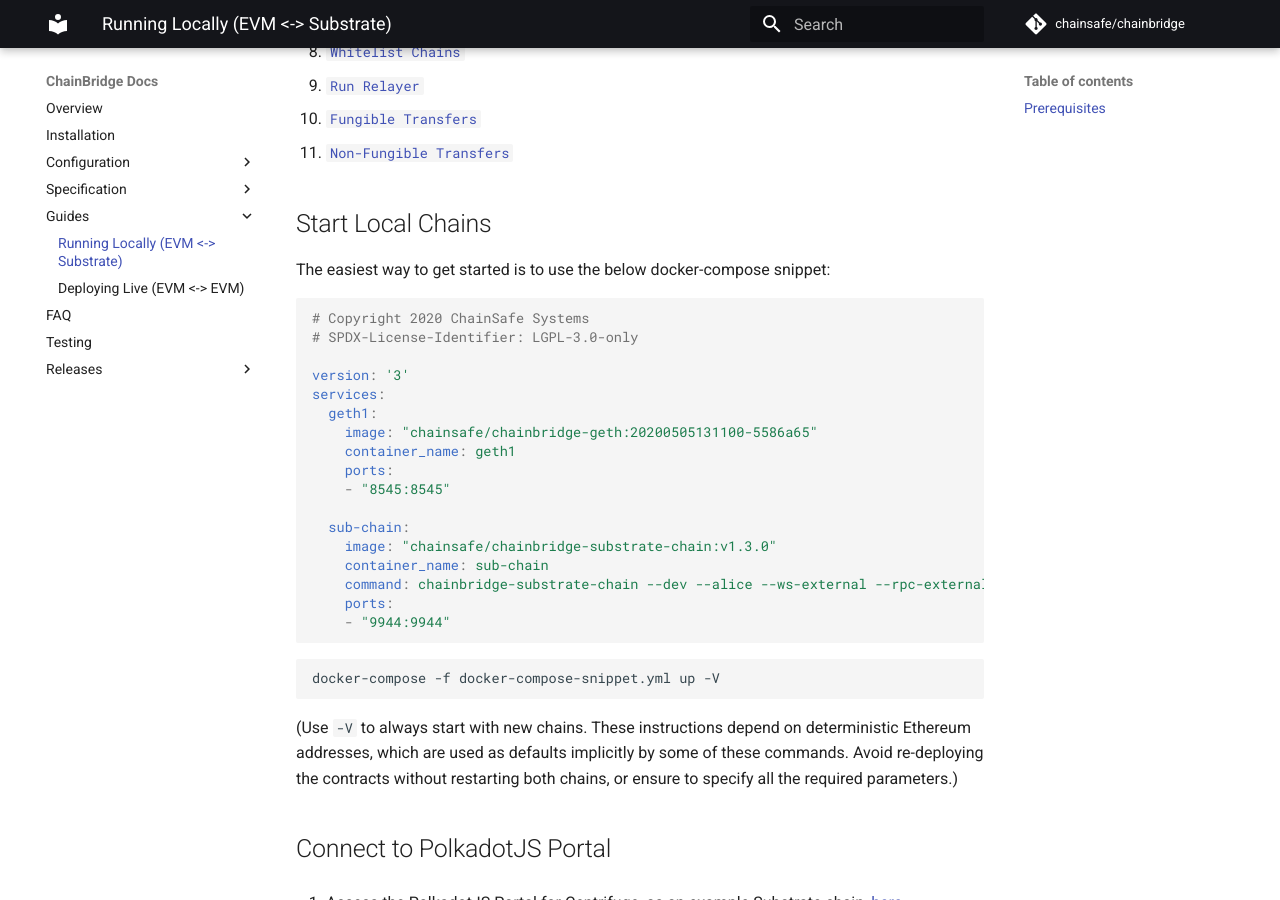
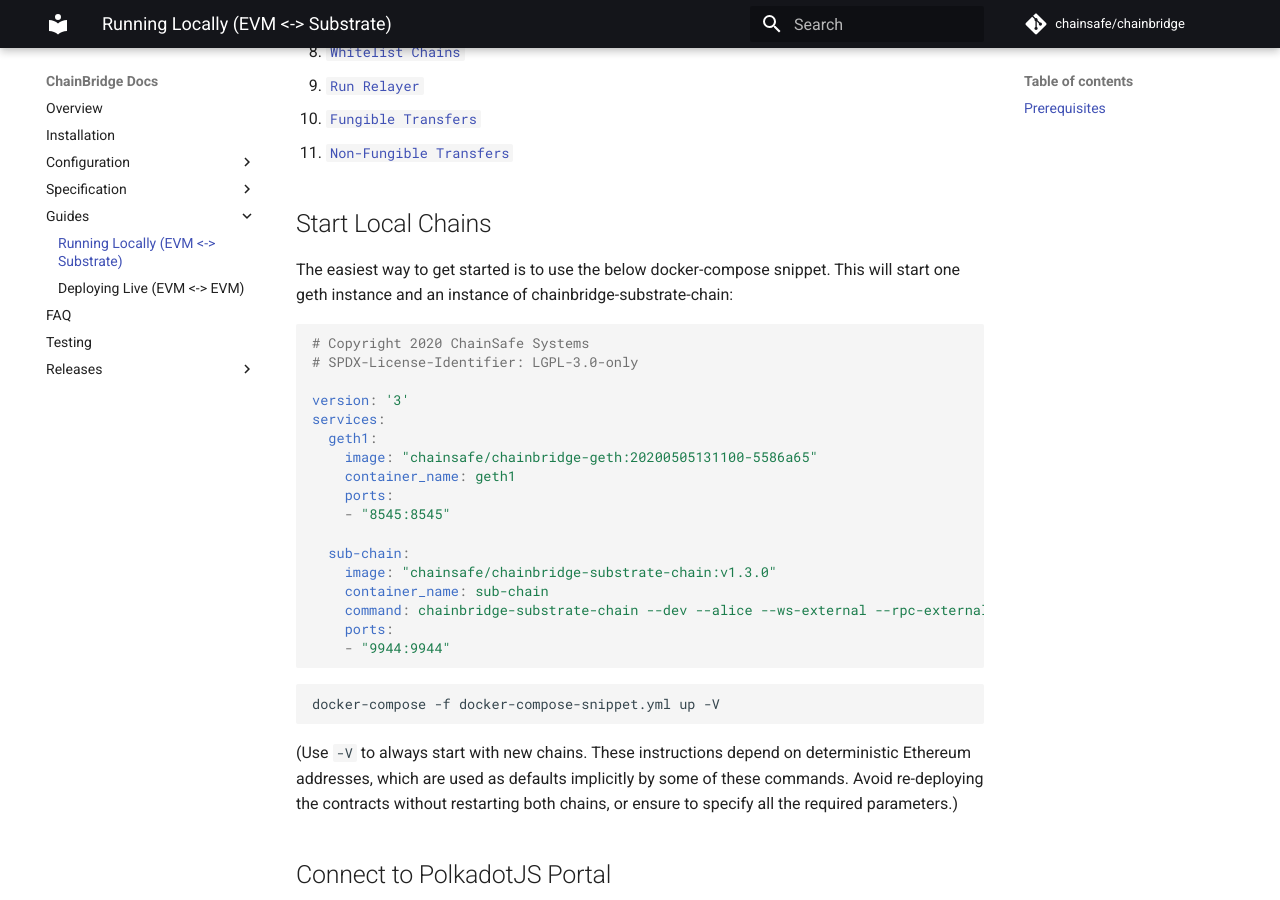
Before and after one commit to ChainSafe/chainbridge-docs, an MkDocs documentation site: the page built from docs/local.md, in a window 1280 px wide and 900 px high, scrolled down 617 px. Built offline with MkDocs 1.6.1 and Material for MkDocs 9.7.7, drawn with Linux system fonts in a browser that asks for light colours; comment, search, counter and statistics services are not loaded.

Commit message:
extend start local chain description

````diff
--- a/docs/local.md
+++ b/docs/local.md
@@ -20,7 +20,7 @@
 
 ## Start Local Chains
 
-The easiest way to get started is to use the below docker-compose snippet:
+The easiest way to get started is to use the below docker-compose snippet. This will start one geth instance and an instance of chainbridge-substrate-chain:
 ```yaml
 # Copyright 2020 ChainSafe Systems
 # SPDX-License-Identifier: LGPL-3.0-only
````
